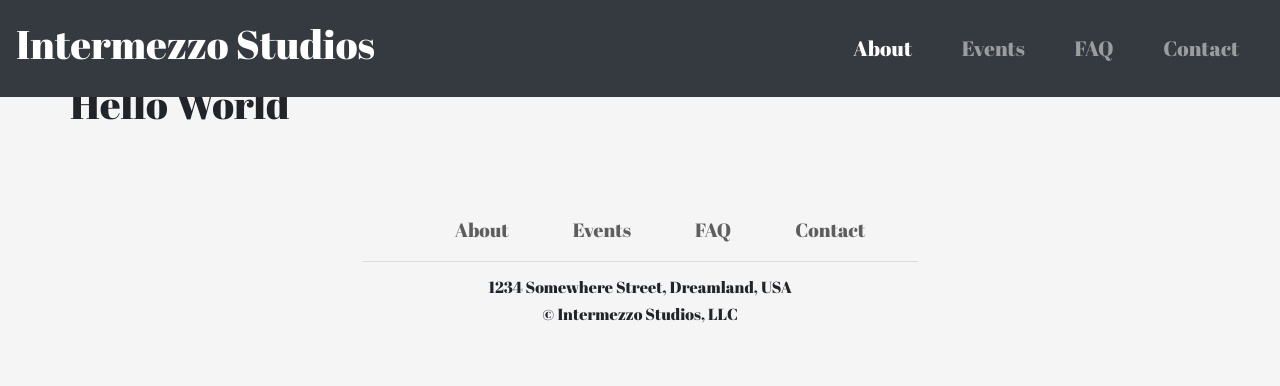
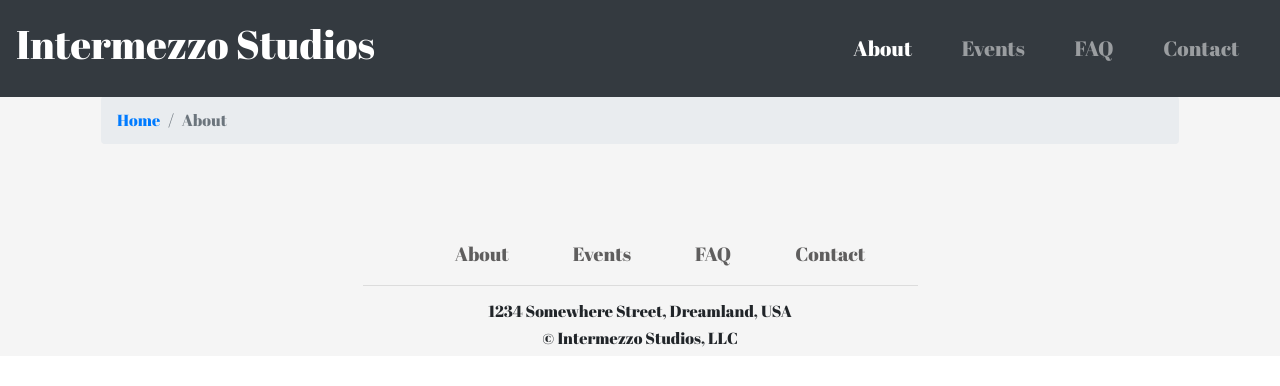
Before and after one commit to dcatherine3000/intermezzo-studios-react, a React (Create React App) app: page /about in a window 1280 px wide. Shown: the top 386 px of the page. Built offline with nearby package versions, Linux system fonts and the light colour scheme.

Commit message:
Styling Fixes

```diff
--- a/src/App.css
+++ b/src/App.css
@@ -1,6 +1,6 @@
 @import url('https://fonts.googleapis.com/css2?family=Abril+Fatface&display=swap');
 
-* {
+.App {
   background-color: whitesmoke;
   font-family: "Abril Fatface", cursive;
 }
@@ -12,7 +12,6 @@
 .nav-item {
   padding: 1.05rem;
   font-size: 1.3rem;
-  border: black 5px;
 }
 
 .navbar-nav {
@@ -47,13 +46,11 @@
 .intro h1 {
   font-size: 4rem;
   color: white;
-  background-color:rgba(0, 0, 0, 0.75);
 }
 
 .intro p {
   font-size: 2rem;
   color: white;
-  background-color: rgba(0, 0, 0, 0.75);
 }
 
 .container {
@@ -112,3 +109,7 @@ footer hr {
   width: 50%;
   margin-top: 0;
 }
+
+.breadcrumb {
+  margin: 1rem;
+}
--- a/src/components/AboutComponent.js
+++ b/src/components/AboutComponent.js
@@ -1,12 +1,18 @@
 import React from 'react';
-import { Container, Row } from 'reactstrap';
+import { Container, Row, Breadcrumb, BreadcrumbItem } from 'reactstrap';
+import { Link } from 'react-router-dom';
 
 function About() {
     return (
         <div>
             <Container>
                 <Row>
-                    <h1>Hello World</h1>
+                    <div className="col">
+                        <Breadcrumb>
+                            <BreadcrumbItem><Link to='/home'>Home</Link></BreadcrumbItem>
+                            <BreadcrumbItem active>About</BreadcrumbItem>
+                        </Breadcrumb>
+                    </div>
                 </Row>
             </Container>
         </div>
--- a/src/components/HeaderComponent.js
+++ b/src/components/HeaderComponent.js
@@ -1,6 +1,6 @@
 import React, { Component } from 'react';
 import { Nav, Navbar, NavbarBrand, NavbarToggler, Collapse, NavItem } from 'reactstrap';
-import { NavLink, Link } from 'react-router-dom';
+import { NavLink } from 'react-router-dom';
 
 class Header extends Component {
 
@@ -24,29 +24,29 @@ class Header extends Component {
             <React.Fragment>
                 <Navbar dark className="bg-dark" expand="lg" fixed="top">
                     <NavbarBrand href="/">
-                        <h1 className="bg-dark">Intermezzo Studios</h1>
+                        <h1>Intermezzo Studios</h1>
                     </NavbarBrand>
                     <NavbarToggler onClick={this.toggleNav} />
-                    <Collapse isOpen={this.state.isNavOpen}  className="bg-dark" navbar>
+                    <Collapse isOpen={this.state.isNavOpen} navbar>
                         <Nav navbar>
-                            <ul className="navbar-nav bg-dark">
-                                <NavItem className="bg-dark">
-                                    <NavLink className="nav-link" to="/about">
+                            <ul className="navbar-nav">
+                                <NavItem>
+                                    <NavLink className="nav-link" to='/about'>
                                         About
                                     </NavLink>
                                 </NavItem>
-                                <NavItem className="bg-dark">
-                                    <NavLink className="nav-link" to="/events">
+                                <NavItem>
+                                    <NavLink className="nav-link" to='/events'>
                                         Events
                                     </NavLink>
                                 </NavItem>
-                                <NavItem className="bg-dark">
-                                    <NavLink className="nav-link" to="/faq">
+                                <NavItem>
+                                    <NavLink className="nav-link" to='/faq'>
                                         FAQ
                                     </NavLink>
                                 </NavItem>
-                                <NavItem className="bg-dark">
-                                    <NavLink className="nav-link" to="/contact">
+                                <NavItem>
+                                    <NavLink className="nav-link" to='/contact'>
                                         Contact
                                     </NavLink>
                                 </NavItem>
```
Also changed, not shown: 1 other file (tests, documents, lock files or other folders).
